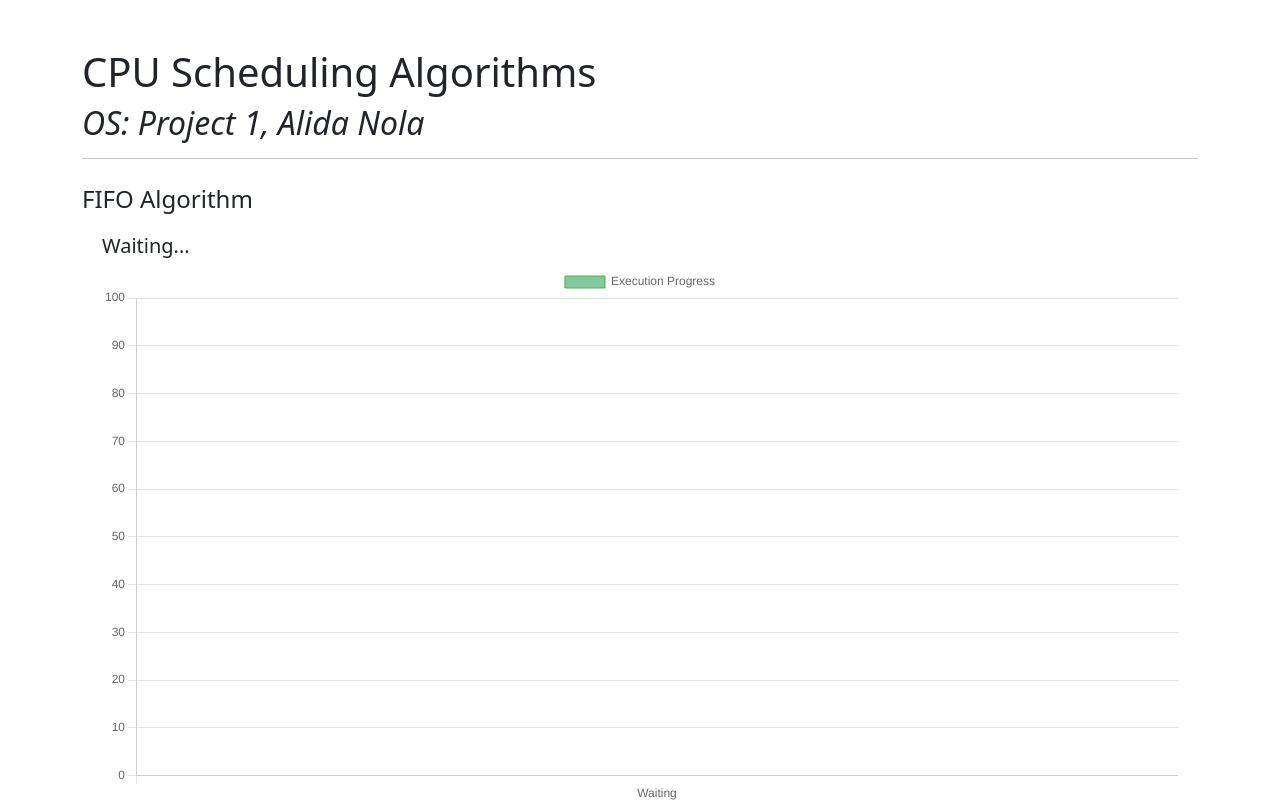
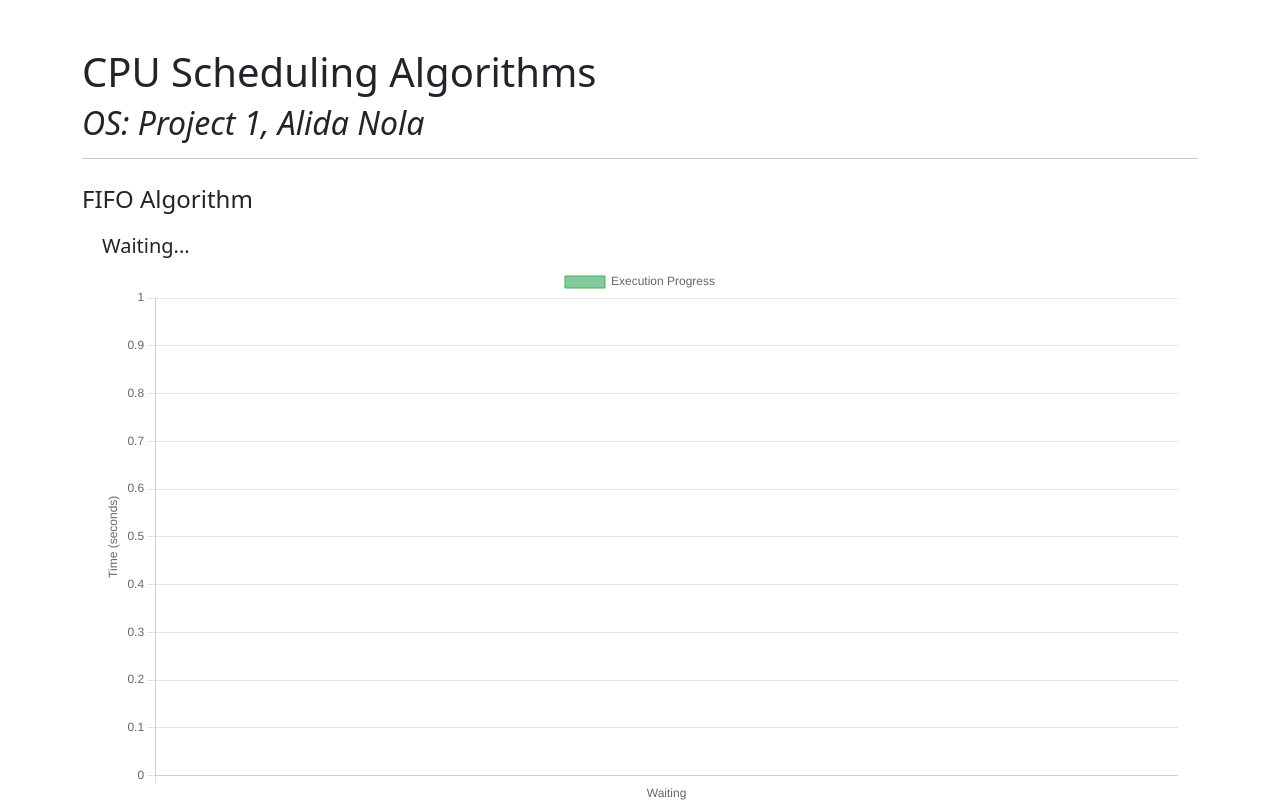
Before and after one commit to alida-nola/OSProject1, a React (Create React App) app in the folder project1/: page / in a window 1280 px wide. Shown: the top 802 px of the page. Built offline with nearby package versions, Linux system fonts and the light colour scheme.

Commit message:
progressDetail-FIFO

```diff
--- a/project1/src/FIFO.js
+++ b/project1/src/FIFO.js
@@ -62,6 +62,15 @@ export default function FIFO() {
             y: {
                 beginAtZero: true,
                 max: 100,
+                ticks: {
+                    callback: function(value) {
+                        return value/100;
+                    }
+                },
+                title: {
+                    display: true,
+                    text: 'Time (seconds)',
+                }
             },
         },
     };
```
